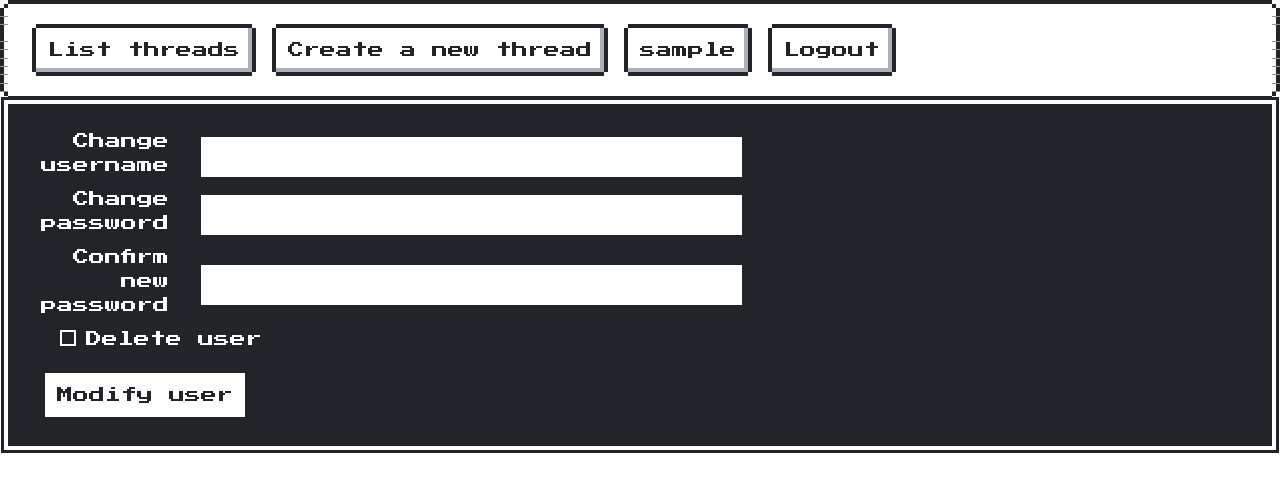
After one commit to TetsuHari/MinimalForum, a Flask app: a page that uses application/templates/layout.html in a window 1280 px wide. The commit adds this page. Shown: the top 492 px of the page. Run offline with Flask 2, Linux system fonts and the light colour scheme; a user stored in the database is signed in; tables that the repository leaves empty hold one stand-in row (values such as "Sample post").

Commit message:
Add user page, new form validations & CRUD for user

```diff
--- a/application/auth/forms.py
+++ b/application/auth/forms.py
@@ -1,5 +1,5 @@
 from flask_wtf import FlaskForm
-from wtforms import PasswordField, StringField, validators, ValidationError
+from wtforms import PasswordField, StringField, validators, ValidationError, BooleanField
 
 from application import db
 from application.auth.models import User
@@ -11,22 +11,42 @@ class LoginForm(FlaskForm):
     class Meta:
         csrf = False
 
+
+
+def validate_username(form, field):
+    check_user = User.query.filter_by(username=field.data).first()
+    if check_user:
+        raise ValidationError("Username taken")
+
+username_len_text    = "Username length must be between 4 and 30 characters"
+_username_validators = [ validators.Length(min=4, max=30,
+                                message = username_len_text),
+                         validate_username ]
+
+pass_len_text        = "Password length must be between 8 and 140 characters!"
+_pass_validators     = [ validators.Length(min=8, max=140,
+                                message = pass_len_text)]
+def _passc_validators(fieldname):
+    return [ validators.EqualTo(fieldname,
+                message = "Passwords must match")]
+
 class RegisterForm(FlaskForm):
-    username = StringField("Username")
+    username         = StringField("Username", _username_validators)
+    password         = PasswordField("Password", _pass_validators)
+    password_confirm = PasswordField("Confirm password", _passc_validators('password'))
+    class Meta:
+        csrf = False
 
-    def validate_username(form, field):
-        check_user = User.query.filter_by(username=field.data).first()
-        if check_user:
-            print("DIDNT FIND USER")
-            raise ValidationError("Username taken")
+class ModifyUserForm(FlaskForm):
 
-    _password_validators = [ validators.Length(min=8,
-                                message = "Password must be at least 8 characters")]
-    password = PasswordField("Password", _password_validators)
+    new_username = StringField("Change username",
+        _username_validators.insert(0, validators.Optional(True)))
 
-    _password_conf_validators = [ validators.EqualTo('password',
-                                message = "Passwords must match")]
-    password_confirm = PasswordField("Confirm password", _password_conf_validators)
+    new_password = PasswordField("Change password",
+        _pass_validators.insert(0, validators.Optional(True)))
+    new_passwordc = PasswordField("Confirm new password",
+        _passc_validators('new_password'))
+    delete_user = BooleanField("Delete user")
 
     class Meta:
         csrf = False
--- a/application/auth/views.py
+++ b/application/auth/views.py
@@ -1,9 +1,9 @@
 from flask import render_template, request, redirect, url_for
-from flask_login import login_user, logout_user
+from flask_login import login_user, logout_user, current_user, login_required
 
 from application import app, db
 from application.auth.models import User
-from application.auth.forms import LoginForm, RegisterForm
+from application.auth.forms import LoginForm, RegisterForm, ModifyUserForm
 
 @app.route("/login", methods = ["GET", "POST"])
 def auth_login():
@@ -43,3 +43,48 @@ def auth_register():
     db.session().commit()
     login_user(new_user)
     return redirect(url_for("index"))
+
+@app.route("/user/<uname>", methods = ["GET"])
+def auth_userpage(uname):
+    user = User.query.filter_by(username = uname).first()
+    if not user:
+        return render_template("auth/user_not_found.html")
+
+    # TODO get data about user, eg how many comments has posted
+
+    is_current_user = False
+    if hasattr(current_user, 'username'):
+        is_current_user = user.username == current_user.username
+    print = is_current_user
+
+    return render_template("auth/userpage.html",
+        user = user,
+        is_current_user = is_current_user,
+        form = ModifyUserForm())
+
+@app.route("/user/<uname>", methods = ["POST"])
+@login_required
+def auth_modify_user(uname):
+    if uname != current_user.username:
+        render_template("auth/access_denied.html")
+
+    form = ModifyUserForm(request.form)
+
+    if not form.validate():
+        return render_template("auth/userpage.html",
+            user = current_user,
+            is_current_user = True,
+            form = form)
+
+    user = User.query.get(current_user.id)
+    if len(form.new_username.data) > 0:
+        user.username = form.new_username.data
+
+    if len(form.new_password.data) > 0:
+        user.password = form.new_password.data
+
+    if form.delete_user.data:
+        db.session.delete(user)
+
+    db.session.commit()
+    return redirect(url_for("index"))
--- a/application/comment/forms.py
+++ b/application/comment/forms.py
@@ -2,9 +2,9 @@ from flask_wtf import FlaskForm
 from wtforms import StringField, validators
 
 class CommentForm(FlaskForm):
-
-    content = StringField("Content",
-        validators.Length(min=1, message = "You can't have an empty content"))
+    content_len_m       = "You can't post an empty comment"
+    _content_validators = [ validators.length(min=1, message = content_len_m) ]
+    content             = StringField("Content", _content_validators)
 
     class Meta:
         csrf = False
--- a/application/comment/models.py
+++ b/application/comment/models.py
@@ -7,8 +7,7 @@ class Comment(db.Model):
     date_modified = db.Column(db.DateTime,default=db.func.current_timestamp(),
         onupdate=db.func.current_timestamp())
 
-    author_id = db.Column(db.Integer, db.ForeignKey('account.id'),
-        nullable=False)
+    author_id = db.Column(db.Integer, db.ForeignKey('account.id'))
     author = db.relationship("User", backref="comments_created", lazy=True)
 
     thread_id = db.Column(db.Integer, db.ForeignKey('thread.id'),
@@ -16,7 +15,7 @@ class Comment(db.Model):
     thread = db.relationship("Thread", backref="thread_comments", lazy=True)
     # comment_id = db.Column(db.Integer, db.ForeignKey('comment.id'))
 
-    content = db.Column(db.String(144), nullable = False)
+    content = db.Column(db.Text, nullable = False)
 
     def __init__(self, content):
         self.content = content
--- a/application/templates/auth/loginform.html
+++ b/application/templates/auth/loginform.html
@@ -26,4 +26,8 @@
       </td>
     </tr>
 </form>
+<div>
+  <span class="nes-text is-primary"> Don't have an account? Click register </span>
+  <a class="nes-btn" href="{{ url_for('auth_register') }}"> Register </a>
+</div>
 {% endblock %}
--- /dev/null
+++ b/application/templates/auth/userpage.html
@@ -0,0 +1,69 @@
+{% extends "layout.html" %}
+
+{% block body %}
+{% if is_current_user %}
+  <form method="POST" action="{{ url_for('auth_modify_user', uname=user.username) }}">
+    <table>
+      <tr>
+        <td>
+            {% if form.new_username.errors|length > 0 %}
+            <div class="nes-balloon from-left">
+              {% for error in form.new_username.errors %}
+              <span class="nes-text is-error"> {{ error }} </span>
+              {% endfor %}
+            </div>
+            {% endif %}
+            <div class="nes-field is-inline">
+              <label> {{ form.new_username.label }} </label>
+              {{ form.new_username(class_="nes-input") }}
+            </div>
+        </td>
+      </tr>
+      <tr>
+        <td>
+          {% if form.new_password.errors|length > 0 %}
+            <div class="nes-balloon from-left">
+              {% for error in form.new_password.errors %}
+              <span class="nes-text is-error"> {{ error }} </span>
+              {% endfor %}
+            </div>
+            {% endif %}
+            <div class="nes-field is-inline">
+              <label> {{ form.new_password.label }} </label>
+              {{ form.new_password(class_="nes-input") }}
+            </div>
+        </td>
+      </tr>
+      <tr>
+        <td>
+          {% if form.new_passwordc.errors|length > 0 %}
+            <div class="nes-balloon from-left">
+              {% for error in form.new_passwordc.errors %}
+              <span class="nes-text is-error"> {{ error }} </span>
+              {% endfor %}
+            </div>
+            {% endif %}
+            <div class="nes-field is-inline">
+              <label> {{ form.new_passwordc.label }} </label>
+              {{ form.new_passwordc(class_="nes-input") }}
+            </div>
+        </td>
+      </tr>
+      <tr>
+        <td>
+          <label>
+            {{ form.delete_user(class_="nes-checkbox is-dark") }}
+            <span> {{ form.delete_user.label }} </span>
+          </label
+        </td>
+      </tr>
+      <tr>
+        <td colspan="2">
+  	       <input class="nes-btn" type="submit" value="Modify user"/>
+        </td>
+      </tr>
+  </form>
+{% else %}
+  <span class="nes-text is-primary">Welcome to {{user.username}}</span>
+{% endif %}
+{% endblock %}
--- a/application/templates/layout.html
+++ b/application/templates/layout.html
@@ -14,7 +14,7 @@
         <a class="nes-btn" href="{{ url_for('threads_index') }}">List threads</a>
         <a class="nes-btn" href="{{ url_for('new_thread_form') }}">Create a new thread</a>
         {% if current_user.is_authenticated %}
-        <a class="nes-btn"> {{ current_user.username }} </a>
+        <a class="nes-btn" href="{{ url_for('auth_userpage', uname = current_user.username) }}"> {{ current_user.username }} </a>
         <a class="nes-btn" href="{{ url_for('auth_logout') }}">Logout</a>
         {% else %}
         <a class="nes-btn" href="{{ url_for('auth_login') }}">Login</a>
--- a/application/threads/models.py
+++ b/application/threads/models.py
@@ -5,10 +5,9 @@ class Thread(db.Model):
     date_created = db.Column(db.DateTime, default=db.func.current_timestamp())
     title = db.Column(db.String(144), nullable=False)
     locked = db.Column(db.Boolean, default=False, nullable=False)
-    content = db.Column(db.String(144), nullable = False)
+    content = db.Column(db.Text, nullable = False)
 
-    author_id = db.Column(db.Integer, db.ForeignKey('account.id'),
-        nullable = False)
+    author_id = db.Column(db.Integer, db.ForeignKey('account.id'))
     author = db.relationship("User", backref="threads_created")
 
     def __init__(self, title, content, auth_id):
```
Also changed, not shown: application/templates/auth/access_denied.html (added, +7 -0 lines), application/templates/auth/user_not_found.html (added, +7 -0 lines), application/threads/forms.py (+9 -7 lines).
